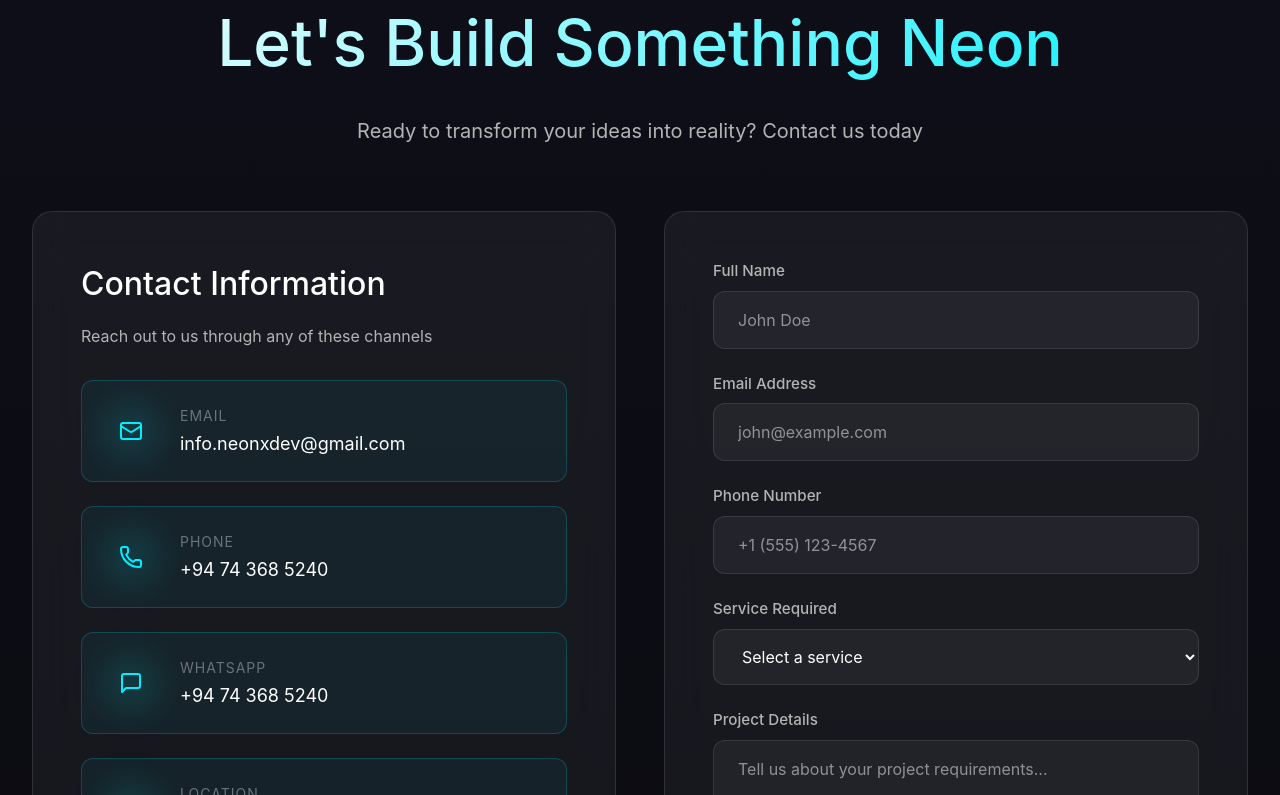
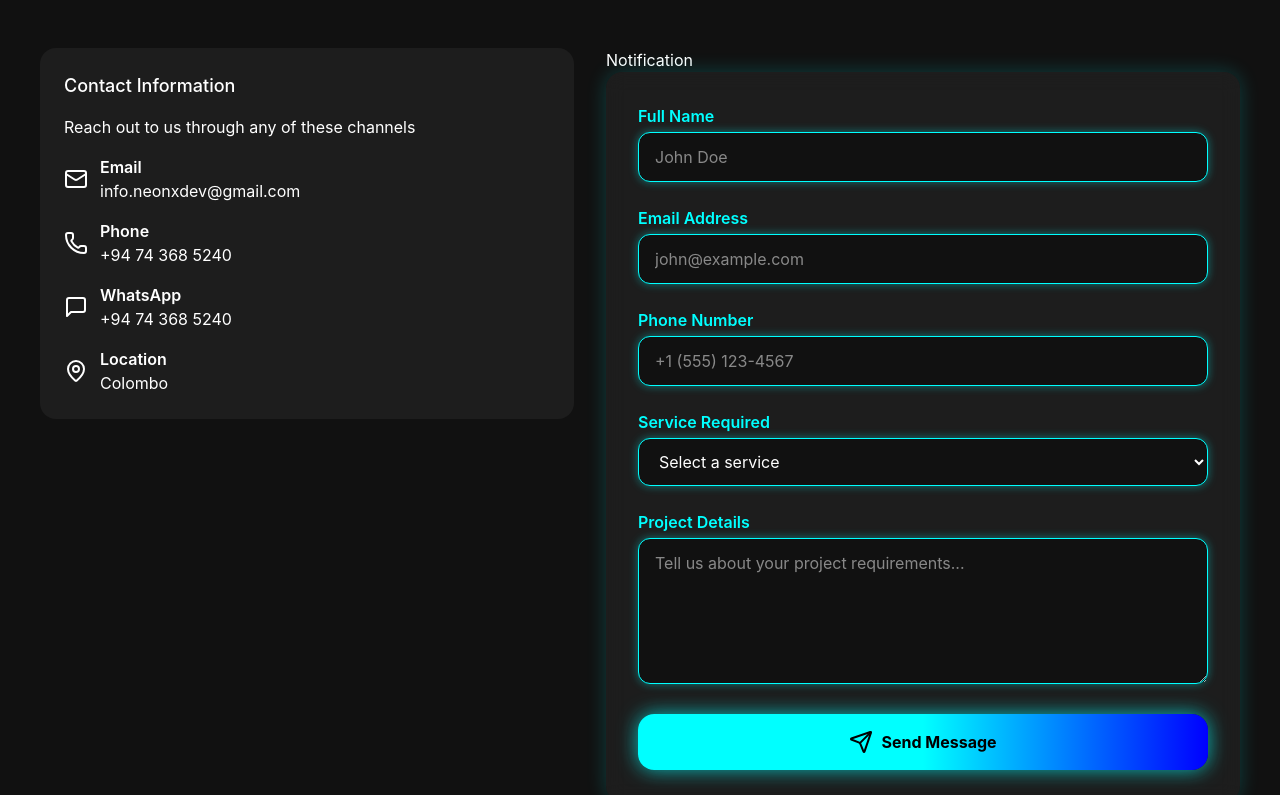
Before and after one commit to Nethsara-code/neonx-project, a React (Vite) app: page / in a window 1280 px wide. Shown: the part 8685-9480 px from the top of the page. Built offline with nearby package versions, Linux system fonts and the light colour scheme.

Commit message:
contatct update

```diff
--- a/package.json
+++ b/package.json
@@ -5,7 +5,8 @@
   "type": "module",
   "scripts": {
     "build": "vite build",
-    "vercel-build": "npm ci && npm run build"
+    "vercel-build": "npm ci && npm run build",
+    "dev": "vite"
   },
   "dependencies": {
     "@emailjs/browser": "^4.4.1",
--- a/src/app/components/Contact.tsx
+++ b/src/app/components/Contact.tsx
@@ -1,7 +1,7 @@
 import { motion, useInView } from 'motion/react';
 import { useRef, useState } from 'react';
 import { Mail, Phone, Send, MapPin, MessageSquare } from 'lucide-react';
-import emailjs from '@emailjs/browser';
+import * as emailjs from '@emailjs/browser';
 
 export function Contact() {
   const ref = useRef(null);
@@ -15,7 +15,12 @@ export function Contact() {
     message: ''
   });
 
-  const handleChange = (e: React.ChangeEvent<HTMLInputElement | HTMLTextAreaElement | HTMLSelectElement>) => {
+  const [isSending, setIsSending] = useState(false);
+  const [notification, setNotification] = useState<{ type: 'success' | 'error'; message: string } | null>(null);
+
+  const handleChange = (
+    e: React.ChangeEvent<HTMLInputElement | HTMLTextAreaElement | HTMLSelectElement>
+  ) => {
     setFormData({
       ...formData,
       [e.target.name]: e.target.value
@@ -24,10 +29,11 @@ export function Contact() {
 
   const handleSubmit = (e: React.FormEvent) => {
     e.preventDefault();
+    setIsSending(true);
 
     emailjs.send(
-      'YOUR_SERVICE_ID', // replace with your EmailJS Service ID
-      'YOUR_TEMPLATE_ID', // replace with your EmailJS Template ID
+      'service_5vuwywi',
+      'template_y8ew3q8',
       {
         name: formData.name,
         email: formData.email,
@@ -35,15 +41,19 @@ export function Contact() {
         service: formData.service,
         message: formData.message
       },
-      'YOUR_PUBLIC_KEY' // replace with your EmailJS Public Key
+      '-C4Cc_NlAfUiDf5B3'
     ).then(
       () => {
-        alert('Thank you for your message! We will get back to you soon.');
+        setNotification({ type: 'success', message: '😊 Thank you for your message! We will get back to you soon.' });
         setFormData({ name: '', email: '', phone: '', service: '', message: '' });
+        setIsSending(false);
+        setTimeout(() => setNotification(null), 4000);
       },
       (error) => {
         console.error('Email send error:', error);
-        alert('Oops! Something went wrong. Please try again later.');
+        setNotification({ type: 'error', message: '😅 Oops! Something went wrong. Please try again later.' });
+        setIsSending(false);
+        setTimeout(() => setNotification(null), 4000);
       }
     );
   };
@@ -56,52 +66,51 @@ export function Contact() {
   ];
 
   return (
-    <section id="contact" className="section contact-section" ref={ref}>
-      <div className="section-container">
-        {/* Section Header */}
+    <section id="contact" ref={ref} style={{ padding: '4rem 2rem', background: '#111' }}>
+      <div style={{ maxWidth: '1200px', margin: '0 auto' }}>
+        {/* Header */}
         <motion.div
-          className="section-header"
           initial={{ opacity: 0, y: 50 }}
           animate={isInView ? { opacity: 1, y: 0 } : {}}
           transition={{ duration: 0.6 }}
+          style={{ textAlign: 'center', marginBottom: '3rem', color: '#fff' }}
         >
-          <span className="section-label">Get In Touch</span>
-          <h2 className="section-title">Let's Build Something Neon</h2>
-          <p className="section-description">
+          <span style={{ color: '#0ff', fontWeight: 600 }}>Get In Touch</span>
+          <h2 style={{ fontSize: '2.5rem', margin: '0.5rem 0' }}>Let's Build Something Neon</h2>
+          <p style={{ fontSize: '1rem', color: '#ccc' }}>
             Ready to transform your ideas into reality? Contact us today
           </p>
         </motion.div>
 
-        <div className="contact-content">
+        <div style={{ display: 'flex', flexWrap: 'wrap', gap: '2rem' }}>
           {/* Contact Info */}
           <motion.div
-            className="contact-info-section"
             initial={{ opacity: 0, x: -50 }}
             animate={isInView ? { opacity: 1, x: 0 } : {}}
             transition={{ duration: 0.8 }}
+            style={{ flex: '1 1 300px' }}
           >
-            <div className="glass-card contact-info-card">
-              <h3>Contact Information</h3>
+            <div style={{ padding: '1.5rem', borderRadius: '1rem', background: 'rgba(255,255,255,0.05)', color: '#fff' }}>
+              <h3 style={{ marginBottom: '1rem' }}>Contact Information</h3>
               <p>Reach out to us through any of these channels</p>
-
-              <div className="contact-info-list">
+              <div style={{ display: 'flex', flexDirection: 'column', gap: '1rem', marginTop: '1rem' }}>
                 {contactInfo.map((info, index) => (
                   <motion.a
                     key={info.label}
                     href={info.href}
-                    className="contact-info-item"
                     initial={{ opacity: 0, x: -20 }}
                     animate={isInView ? { opacity: 1, x: 0 } : {}}
                     transition={{ duration: 0.5, delay: 0.3 + index * 0.1 }}
                     whileHover={{ x: 10 }}
+                    style={{ display: 'flex', alignItems: 'center', gap: '0.75rem', color: '#fff', textDecoration: 'none' }}
                   >
-                    <div className="contact-icon">
+                    <div style={{ position: 'relative' }}>
                       <info.icon size={24} />
-                      <div className="icon-glow" />
+                      <div style={{ position: 'absolute', top: 0, left: 0, width: '100%', height: '100%', pointerEvents: 'none' }} />
                     </div>
                     <div>
-                      <span className="contact-label">{info.label}</span>
-                      <span className="contact-value">{info.value}</span>
+                      <span style={{ fontWeight: 600 }}>{info.label}</span><br />
+                      <span>{info.value}</span>
                     </div>
                   </motion.a>
                 ))}
@@ -111,58 +120,107 @@ export function Contact() {
 
           {/* Contact Form */}
           <motion.div
-            className="contact-form-section"
             initial={{ opacity: 0, x: 50 }}
             animate={isInView ? { opacity: 1, x: 0 } : {}}
             transition={{ duration: 0.8 }}
+            style={{ flex: '1 1 400px', position: 'relative' }}
           >
-            <form className="glass-card contact-form" onSubmit={handleSubmit}>
-              <div className="form-group">
-                <label htmlFor="name">Full Name</label>
-                <input
-                  type="text"
-                  id="name"
-                  name="name"
-                  value={formData.name}
-                  onChange={handleChange}
-                  required
-                  placeholder="John Doe"
-                />
-              </div>
+            Notification
+            {notification && (
+              <motion.div
+                initial={{ opacity: 0, scale: 0.8, y: -20 }}
+                animate={{ opacity: 1, scale: 1, y: 0 }}
+                transition={{ duration: 0.5, type: 'spring', stiffness: 300 }}
+                style={{
+                  position: 'absolute',
+                  top: '-4rem',
+                  left: '10%',
+                  transform: 'translateX(50%)',
+                  background: notification.type === 'success'
+                    ? 'linear-gradient(90deg, #0ff, #0ff, #0f0)'
+                    : 'linear-gradient(90deg, #f00, #f55, #f0f)',
+                  color: '#000',
+                  padding: '0.75rem 1.5rem',
+                  borderRadius: '1rem',
+                  fontWeight: 700,
+                  textAlign: 'center',
+                  fontSize: '0.95rem',
+                  // boxShadow: notification.type === 'success'
+                  //   ? '0 0 20px #0ff, 0 0 40px #0ff, 0 0 60px #0ff'
+                  //   : '0 0 20px #f00, 0 0 40px #f55, 0 0 60px #f0f',
+                  // pointerEvents: 'none',
+                  // textShadow: notification.type === 'success'
+                  //   ? '0 0 5px #0ff, 0 0 10px #0ff, 0 0 15px #0ff'
+                  //   : '0 0 5px #f00, 0 0 10px #f55, 0 0 15px #f0f'
+                }}
+              >
+                {notification.message}
+              </motion.div>
+            )}
 
-              <div className="form-group">
-                <label htmlFor="email">Email Address</label>
-                <input
-                  type="email"
-                  id="email"
-                  name="email"
-                  value={formData.email}
-                  onChange={handleChange}
-                  required
-                  placeholder="john@example.com"
-                />
-              </div>
+            <form
+              onSubmit={handleSubmit}
+              style={{
+                padding: '2rem',
+                borderRadius: '1rem',
+                background: 'rgba(255,255,255,0.05)',
+                color: '#fff',
+                backdropFilter: 'blur(10px)',
+                boxShadow: '0 0 20px rgba(0,255,255,0.2)',
+                transition: 'all 0.3s ease'
+              }}
+            >
+              {['name', 'email', 'phone'].map((field) => (
+                <div key={field} style={{ marginBottom: '1.5rem' }}>
+                  <label style={{ display: 'block', marginBottom: '0.25rem', fontWeight: 600, color: '#0ff' }}>
+                    {field === 'name' ? 'Full Name' : field === 'email' ? 'Email Address' : 'Phone Number'}
+                  </label>
+                  <input
+                    type={field === 'email' ? 'email' : field === 'phone' ? 'tel' : 'text'}
+                    name={field}
+                    value={formData[field as keyof typeof formData]}
+                    onChange={handleChange}
+                    required={field !== 'phone'}
+                    placeholder={field === 'name' ? 'John Doe' : field === 'email' ? 'john@example.com' : '+1 (555) 123-4567'}
+                    style={{
+                      width: '100%',
+                      padding: '0.75rem 1rem',
+                      borderRadius: '0.75rem',
+                      border: '1px solid #0ff',
+                      background: '#111',
+                      color: '#fff',
+                      outline: 'none',
+                      boxShadow: '0 0 10px rgba(0,255,255,0.4)',
+                      transition: 'all 0.3s ease'
+                    }}
+                    onFocus={(e) => (e.currentTarget.style.boxShadow = '0 0 15px rgba(0,255,255,0.8)')}
+                    onBlur={(e) => (e.currentTarget.style.boxShadow = '0 0 10px rgba(0,255,255,0.4)')}
+                  />
+                </div>
+              ))}
 
-              <div className="form-group">
-                <label htmlFor="phone">Phone Number</label>
-                <input
-                  type="tel"
-                  id="phone"
-                  name="phone"
-                  value={formData.phone}
-                  onChange={handleChange}
-                  placeholder="+1 (555) 123-4567"
-                />
-              </div>
-
-              <div className="form-group">
-                <label htmlFor="service">Service Required</label>
+              <div style={{ marginBottom: '1.5rem' }}>
+                <label style={{ display: 'block', marginBottom: '0.25rem', fontWeight: 600, color: '#0ff' }}>
+                  Service Required
+                </label>
                 <select
-                  id="service"
                   name="service"
                   value={formData.service}
                   onChange={handleChange}
                   required
+                  style={{
+                    width: '100%',
+                    padding: '0.75rem 1rem',
+                    borderRadius: '0.75rem',
+                    border: '1px solid #0ff',
+                    background: '#111',
+                    color: '#fff',
+                    outline: 'none',
+                    boxShadow: '0 0 10px rgba(0,255,255,0.4)',
+                    transition: 'all 0.3s ease'
+                  }}
+                  onFocus={(e) => (e.currentTarget.style.boxShadow = '0 0 15px rgba(0,255,255,0.8)')}
+                  onBlur={(e) => (e.currentTarget.style.boxShadow = '0 0 10px rgba(0,255,255,0.4)')}
                 >
                   <option value="">Select a service</option>
                   <option value="business-software">Business Software System</option>
@@ -174,23 +232,54 @@ export function Contact() {
                 </select>
               </div>
 
-              <div className="form-group">
-                <label htmlFor="message">Project Details</label>
+              <div style={{ marginBottom: '1.5rem' }}>
+                <label style={{ display: 'block', marginBottom: '0.25rem', fontWeight: 600, color: '#0ff' }}>
+                  Project Details
+                </label>
                 <textarea
-                  id="message"
                   name="message"
                   value={formData.message}
                   onChange={handleChange}
                   required
                   rows={5}
                   placeholder="Tell us about your project requirements..."
+                  style={{
+                    width: '100%',
+                    padding: '0.75rem 1rem',
+                    borderRadius: '0.75rem',
+                    border: '1px solid #0ff',
+                    background: '#111',
+                    color: '#fff',
+                    outline: 'none',
+                    boxShadow: '0 0 10px rgba(0,255,255,0.4)',
+                    transition: 'all 0.3s ease'
+                  }}
+                  onFocus={(e) => (e.currentTarget.style.boxShadow = '0 0 15px rgba(0,255,255,0.8)')}
+                  onBlur={(e) => (e.currentTarget.style.boxShadow = '0 0 10px rgba(0,255,255,0.4)')}
                 />
               </div>
 
-              <button type="submit" className="cta-button primary full-width">
-                <Send size={20} />
-                Send Message
-                <div className="button-glow" />
+              <button
+                type="submit"
+                style={{
+                  display: 'flex',
+                  alignItems: 'center',
+                  justifyContent: 'center',
+                  gap: '0.5rem',
+                  padding: '1rem',
+                  borderRadius: '1rem',
+                  background: 'linear-gradient(90deg, #0ff, #0ff 50%, #00f)',
+                  border: 'none',
+                  cursor: 'pointer',
+                  width: '100%',
+                  fontWeight: 700,
+                  color: '#000',
+                  boxShadow: '0 0 20px rgba(0,255,255,0.7)',
+                  transition: 'all 0.3s ease'
+                }}
+              >
+                <Send size={24} />
+                {isSending ? 'Sending...' : 'Send Message'}
               </button>
             </form>
           </motion.div>
```
